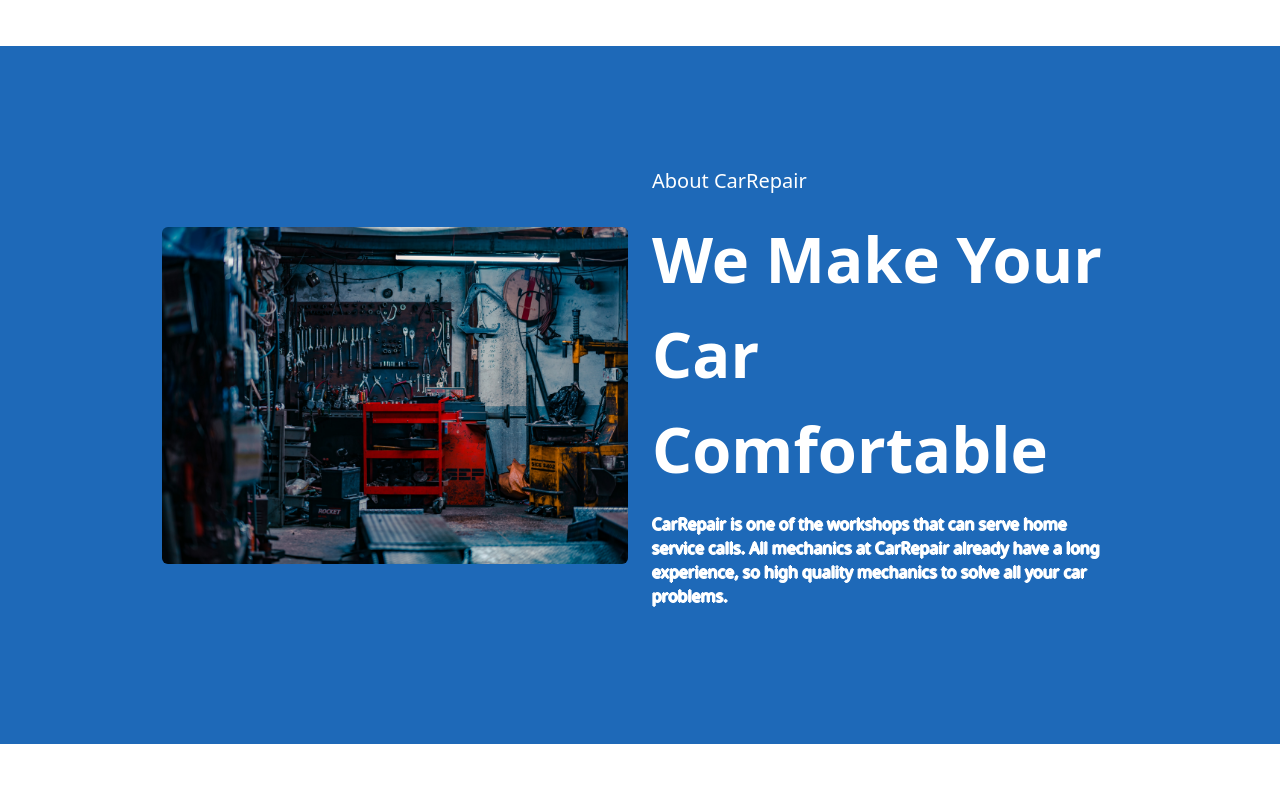
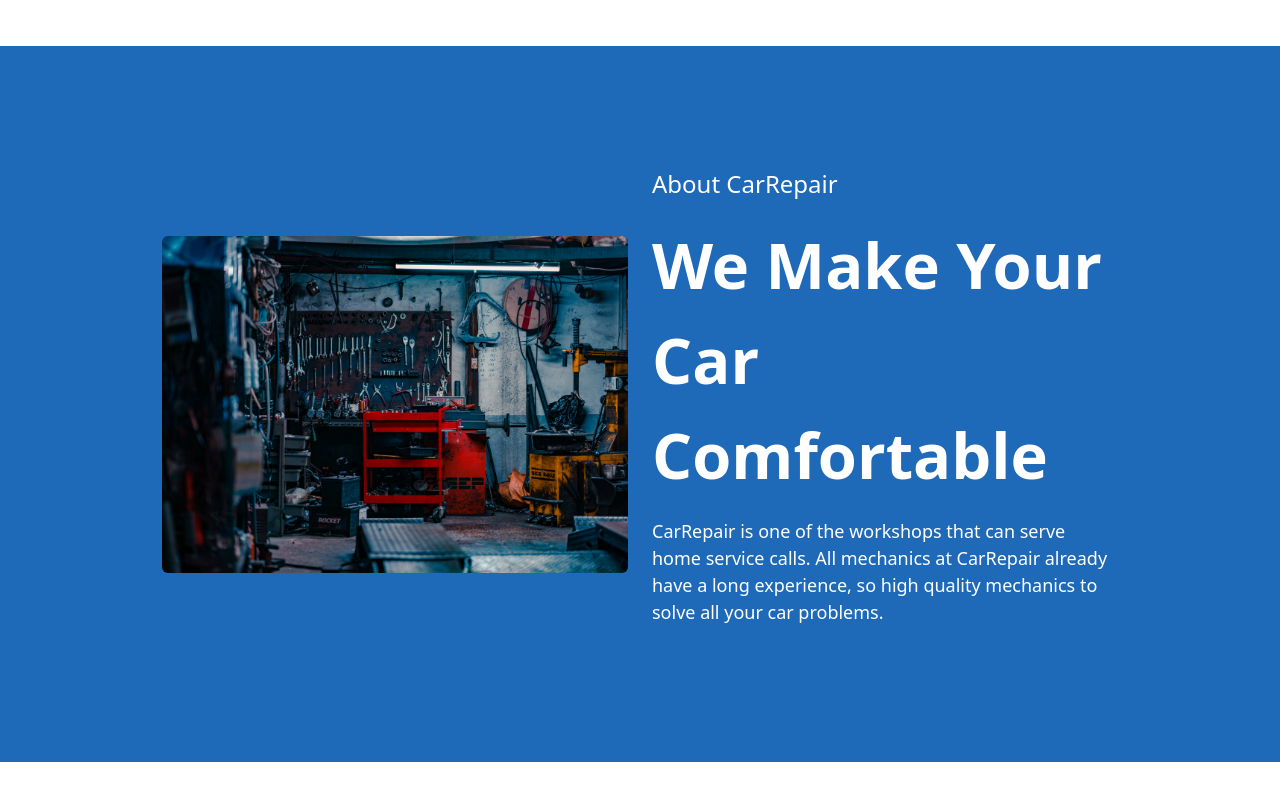
Before and after one commit to gabriel-nigro/garbelinifunilaria, a React (Create React App) app: page / in a window 1280 px wide. Shown: the part 718-1518 px from the top of the page. Built offline with nearby package versions, Linux system fonts and the light colour scheme.

Commit message:
feat: fix background collor and font size

```diff
--- a/src/CarRepair/CarRepair.css
+++ b/src/CarRepair/CarRepair.css
@@ -7,7 +7,7 @@
     font-size: 1.125rem !important;
 }
 
-.fs-6 {
+.fs-6-car-repair {
     font-size: 1.125rem !important;
     color: var(--white);
 }
--- a/src/CarRepair/index.js
+++ b/src/CarRepair/index.js
@@ -7,9 +7,9 @@
         <div className="row d-flex justify-content-center align-items-center">
             <div className="col-6"><img className="rounded img-fluid" src={carRepair} alt="car repair"/></div>
             <div className="col-6 d-flex flex-column justify-content-center">
-                <p className="fs-5">About CarRepair</p>
+                <p className="fs-4">About CarRepair</p>
                 <p className="carRepair-title fw-bold">We Make Your Car Comfortable</p>
-                <p className="fs-6">CarRepair is one of the workshops that can serve home service calls. All mechanics at CarRepair already have a long experience, so high quality mechanics to solve all your car problems.</p>
+                <p className="fs-6-car-repair">CarRepair is one of the workshops that can serve home service calls. All mechanics at CarRepair already have a long experience, so high quality mechanics to solve all your car problems.</p>
             </div>
         </div>
     </div>
```
